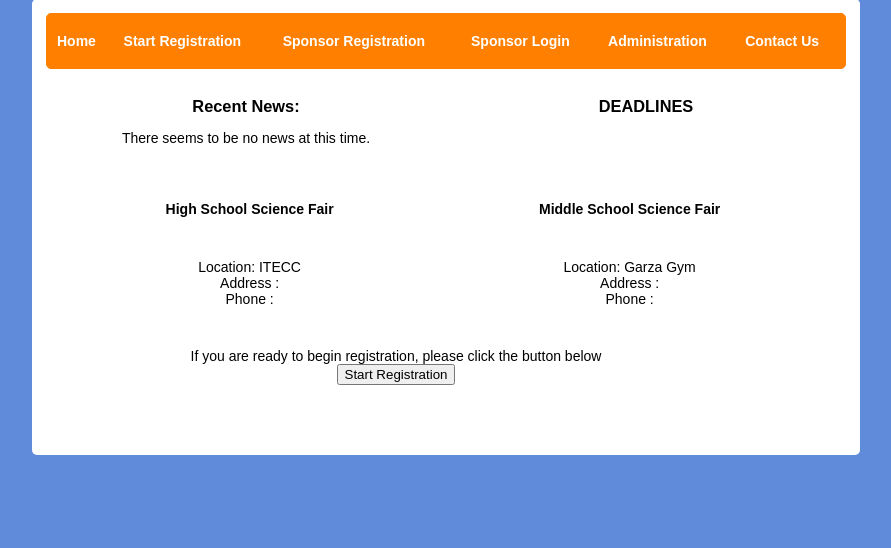
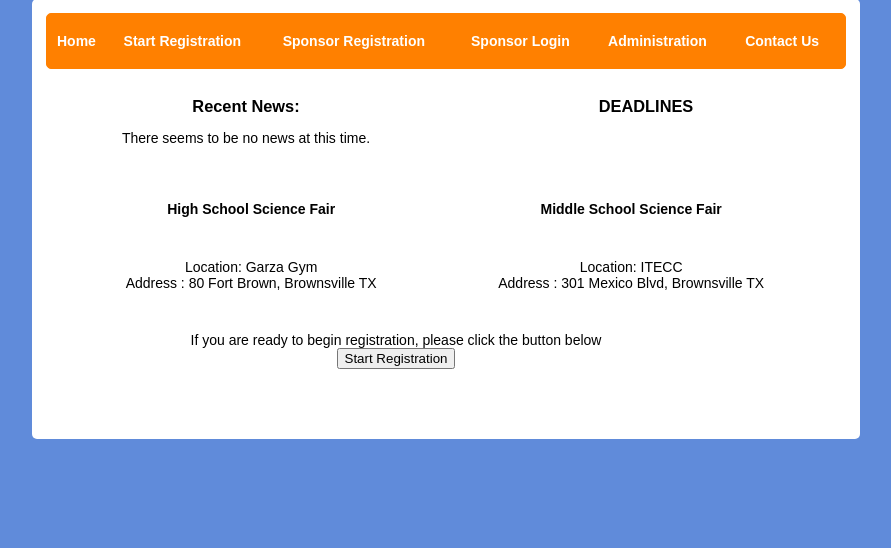
Before and after one commit to ajford/RGVRSEF, a Flask app: template RGVRSEF/templates/index.html in a window 1280 px wide. Shown: the part 121-669 px from the top of the page, without its empty margins (208-1099 px from the left). Run offline with Flask 2, Linux system fonts and the light colour scheme; the template is opened without the code that fills it, so the values that code supplies are empty; parts of the project's set-up code (start-up, migrations or seed data) failed here and were passed over.

Commit message:
Index fixes

```diff
--- a/RGVRSEF/admin/templates/admin/index.html
+++ b/RGVRSEF/admin/templates/admin/index.html
@@ -24,8 +24,9 @@
             <td>Elect.</td>
             <td>{{juniors.filter_by(electricity=True).count()}}</td></tr>
     </table>
-</div>
+</div> <!-- Stats -->
 <div class="downloads">
     <ul class='nobullet'>
-       <li><a href="{{url_for('.downloadcsv')}}">Download as CSV</a></li>
+        <li><a href="{{url_for('.downloadcsv')}}">Download as CSV</a></li>
+</div> <!-- downloads -->
 {% endblock content %}
--- a/RGVRSEF/templates/index.html
+++ b/RGVRSEF/templates/index.html
@@ -32,13 +32,11 @@
 		</th>
 		</tr>
 		<tr>
+		<td>Location: Garza Gym <br />
+		Address :  80 Fort Brown, Brownsville TX<br />
+		</td>
 		<td>Location: ITECC <br />
-		Address :  <br />
-		Phone   :  <br />
-		</td>
-		<td>Location: Garza Gym  <br />
-		Address :  <br />
-		Phone   :  <br />
+		Address :  301 Mexico Blvd, Brownsville TX<br />
 		</td>
 		</tr>
 		</table>
```
